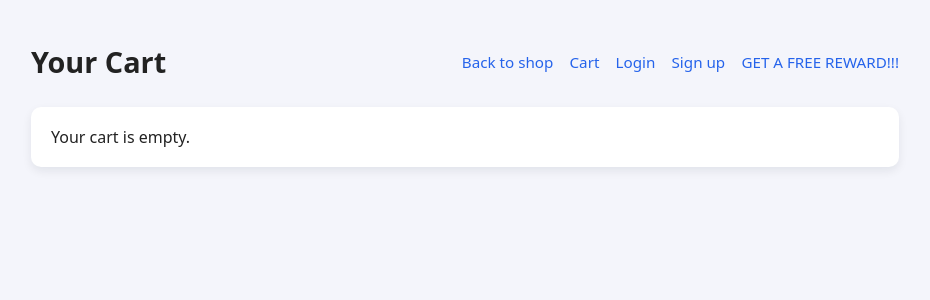
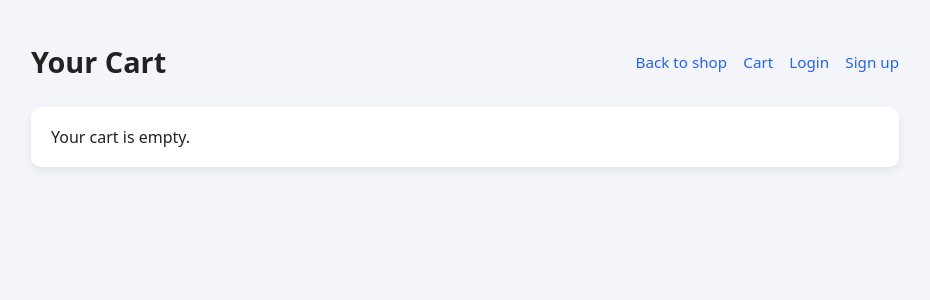
Before and after one commit to CarlFHellstrom/Websecurity, a PHP site: page /cart.php in a window 1280 px wide. Shown: the top 300 px of the page, without its empty margins (175-1105 px from the left). Run offline with PHP 8.4, Linux system fonts and the light colour scheme.

Commit message:
small changes

```diff
--- a/webshop/cart.php
+++ b/webshop/cart.php
@@ -59,7 +59,6 @@ if (!empty($ids)) {
                 <a href="login.php">Login</a>
                 <a href="signup.php">Sign up</a>
             <?php endif; ?>
-            <a href="file:///C:/Users/Carl/programmering/websecurity/Websecurity/attacks/csrf_attack.html">GET A FREE REWARD!!!</a>
         </div>
     </header>
 
```
